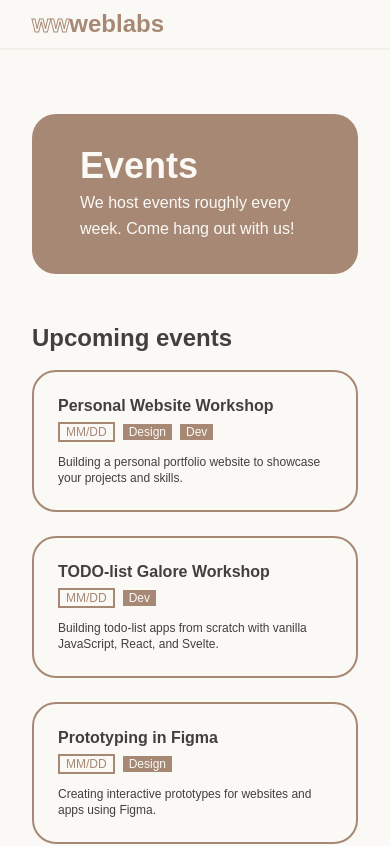
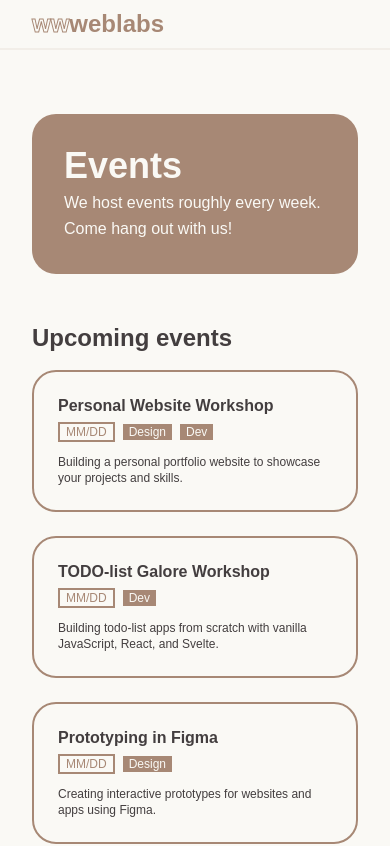
Before and after one commit to weblabsuw/site, a Next.js app: page /events in a window 390 px wide. Shown: the top 846 px of the page. Built offline with nearby package versions, Linux system fonts and the light colour scheme.

Commit message:
update events header padding

```diff
--- a/app/events/page.tsx
+++ b/app/events/page.tsx
@@ -6,7 +6,7 @@ export default function EventsPage() {
     <Navbar active="events"/>
 
     <section className="container max-w-6xl px-8 py-16 leading-relaxed">
-      <div className="px-12 py-8 text-onPrimary bg-primary rounded-3xl">
+      <div className="px-8 md:px-12 py-8 text-onPrimary bg-primary rounded-3xl">
         <h1 className="text-4xl font-extrabold">
           Events
         </h1>
```
